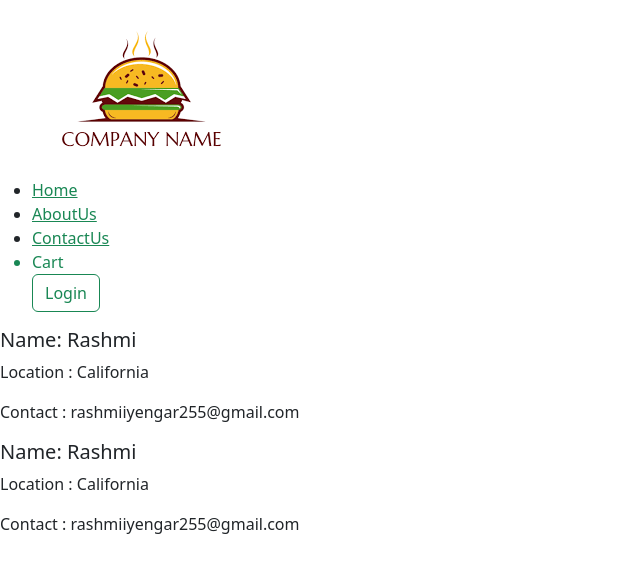
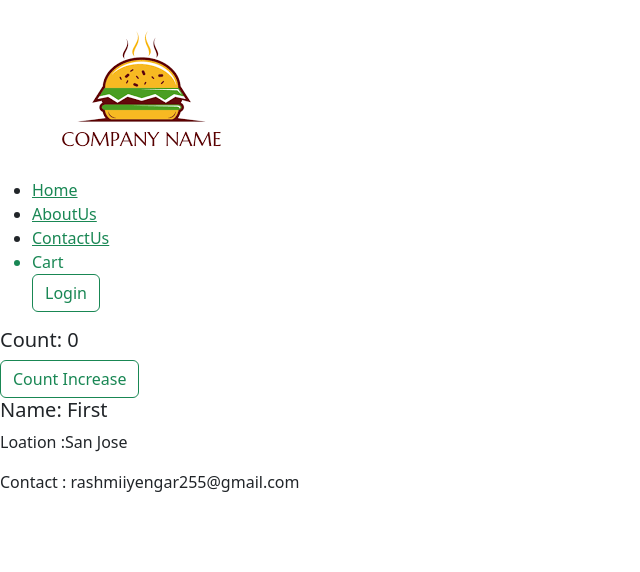
Before and after one commit to rashmiiyengar/React, a React app: page /about in a window 1280 px wide. Shown: the top 572 px of the page, without its empty margins (0-640 px from the left). Built offline with nearby package versions, Linux system fonts and the light colour scheme; the HTML template or start-up script is replaced by a standard one.

Commit message:
Class based component added

```diff
--- a/src/components/About.js
+++ b/src/components/About.js
@@ -1,13 +1,56 @@
+import React from "react";
 import User from "./User";
 import UserClass from "./UserClass";
 
-const About = () => {
-  return (
-    <div >
-      <User name={"Rashmi"}/>
-      <UserClass name={"Rashmi"}/>
+class About extends React.Component{
+
+  constructor(props){
+    super(props)
+    console.log("parent constructor")
+  }
+
+  componentDidMount(){
+    //used to make API calls
+    console.log("Parent  Component did mount");
+  }
+
+  render(){
+    console.log("parent render")
+    return(
+      <div >
+      <UserClass name={"First"} location={"San Jose"}/>
+
     </div>
-  );
-};
+    )
+
+  }
+}
+
+
+// const About = () => {
+//   return (
+//     <div >
+//       <User name={"Rashmi"} location={"San Jose"}/>
+//       <UserClass name={"Rashmi"} location={"San Jose"}/>
+//     </div>
+//   );
+// };
 
 export default About;
+
+
+/*
+Parent Constructor
+Parent Render
+
+ First Constructor
+ First Render
+
+ Second Constructor
+ Second Render
+
+ <DOM UPDATED IN SINGLE BATCH>
+
+ -First Component Did Mount
+ -Second Component Dit Mount
+*/
--- a/src/components/User.js
+++ b/src/components/User.js
@@ -1,13 +1,17 @@
-const User =({name})=>{
+import { useEffect, useState } from "react";
 
-    return (
-        <div  className="transparent-background user-card">
-            <h5 >Name: {name} </h5>
-            <p >Location : California</p>
-            <p >Contact : rashmiiyengar255@gmail.com</p>
+const User = ({ name, location }) => {
+  const [count, setCount] = useState(0);
 
-        </div>
-    )
-}
+  useEffect(() => {}, []);
+  return (
+    <div className="transparent-background user-card">
+      <h5>Count: {count}</h5>
+      <h5>Name: {name} </h5>
+      <p>Location : {location}</p>
+      <p>Contact : rashmiiyengar255@gmail.com</p>
+    </div>
+  );
+};
 
 export default User;
--- a/src/components/UserClass.js
+++ b/src/components/UserClass.js
@@ -1,24 +1,43 @@
-import React from "react"
+import React from "react";
 
 class UserClass extends React.Component {
+  constructor(props) {
+    super(props);
+    this.state = {
+      countClass: 0,
+    };
+    console.log("Child constructor");
+  }
 
-constructor(props){
-    super(props);
+  componentDidMount() {
+    console.log("Child Component did mount");
 
-}
-
+    //API Calls are made here
+  }
 
   render() {
+    const { name, location } = this.props;
+    console.log("Child render");
     return (
       <div className="transparent-background user-card">
-        <h5>Name: {this.props.name} </h5>
-        <p>Location : California</p>
+        <h5>Count: {this.state.countClass}</h5>
+        <button
+          className="btn btn-outline-success shimmer-container"
+          onClick={() => {
+            //Never update state variables directly with =
+            this.setState({
+              countClass: this.state.countClass + 1,
+            });
+          }}
+        >
+          Count Increase
+        </button>
+        <h5>Name: {name} </h5>
+        <p>Loation :{location}</p>
         <p>Contact : rashmiiyengar255@gmail.com</p>
       </div>
     );
   }
-
-
 }
 
 export default UserClass;
```
Also changed, not shown: 1 other file (tests, documents, lock files or other folders).
